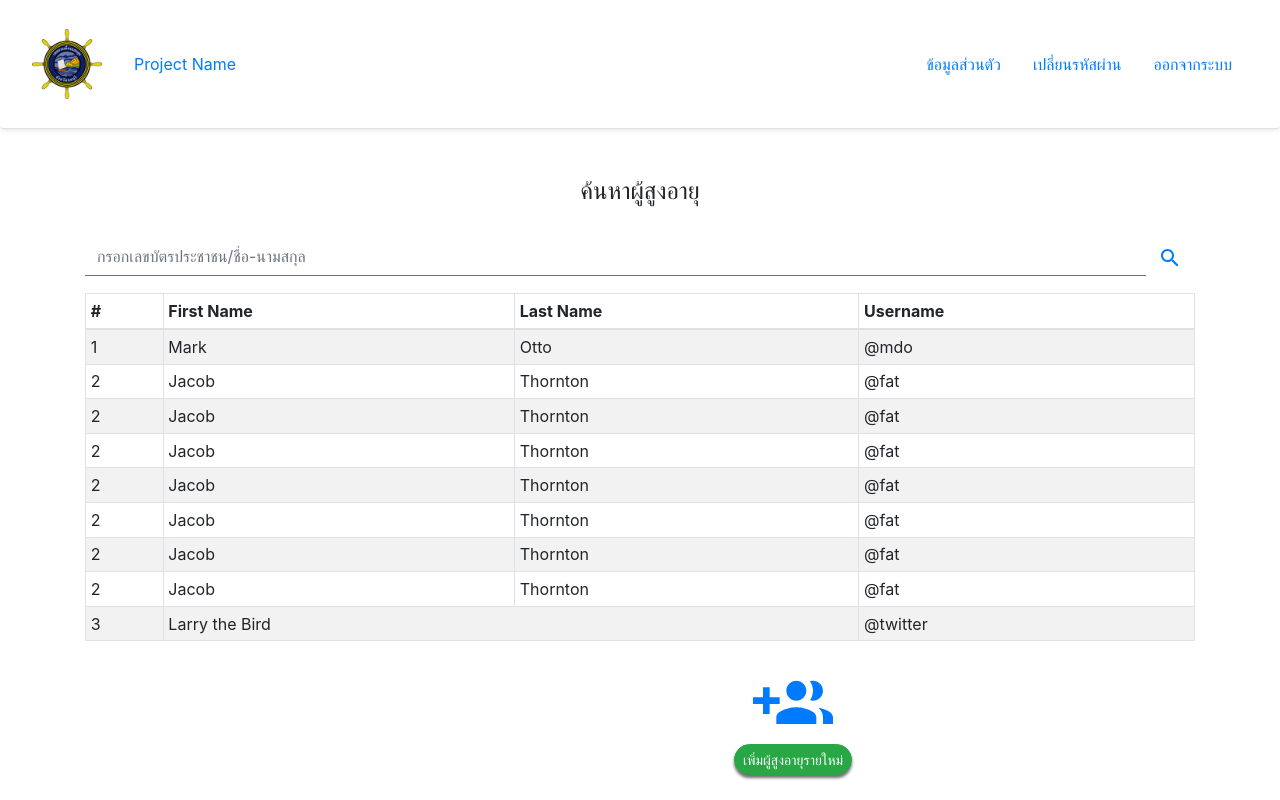
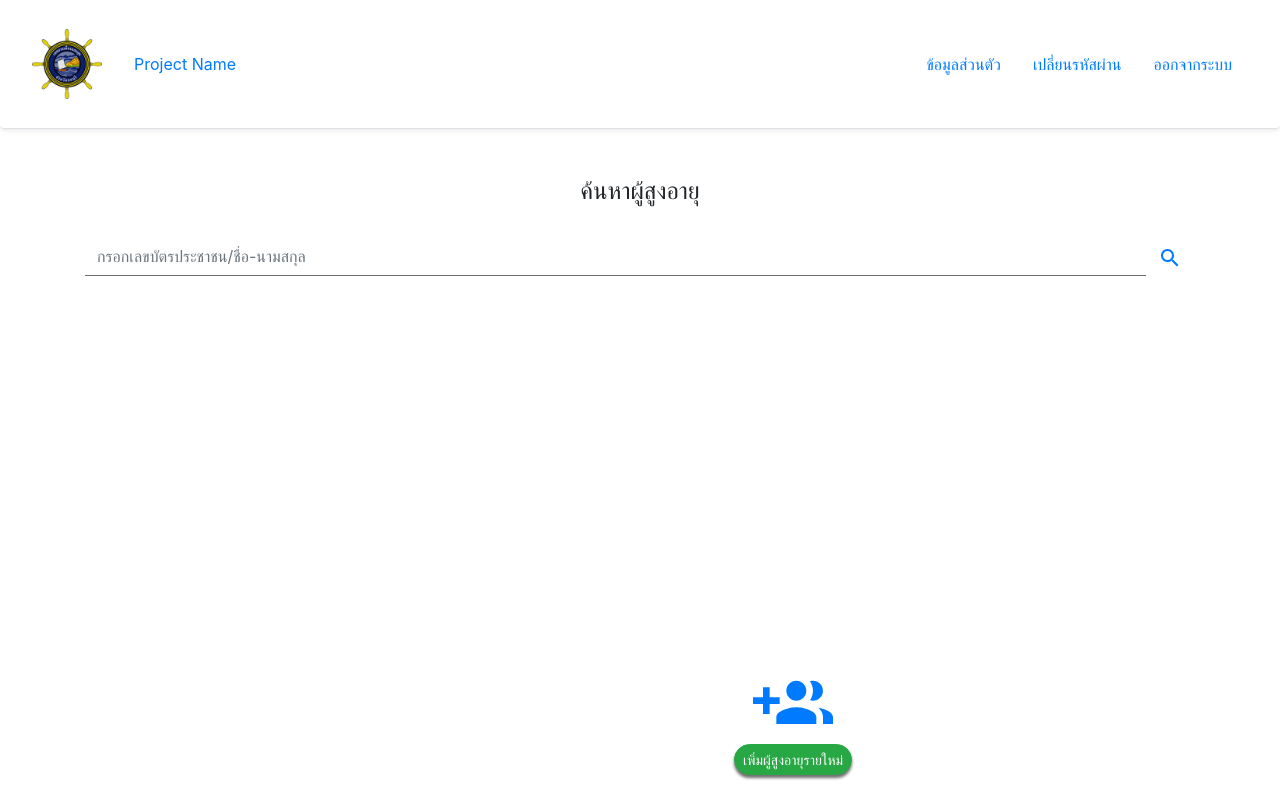
Before and after one commit to Thanawat-git/HealthCareProject, a React (Create React App) app in the folder health-care-application/: page /home in a window 1280 px wide. Built offline with nearby package versions, Linux system fonts and the light colour scheme.

Commit message:
can hide and show table

```diff
--- a/health-care-application/src/components/home-body/home-body.js
+++ b/health-care-application/src/components/home-body/home-body.js
@@ -11,6 +11,14 @@ import {
 } from "react-bootstrap";
 
 class HomeBody extends Component {
+
+  constructor(props) {
+    super(props);
+    this.state = {
+      tableShow: false
+    }
+  }
+
   render() {
     return (
       <Container fluid className="homeBody">
@@ -23,12 +31,16 @@ class HomeBody extends Component {
               className="input"
             />
             <InputGroup.Append>
-              <Button variant="link">
+              <Button
+              onClick={()=>this.setState({ tableShow: true})}
+              variant="link">
                 <SearchIcon />
               </Button>
             </InputGroup.Append>
           </InputGroup>
-          <Table/>
+          { this.state.tableShow ? <Table /> : null }
+          {/* <Table show={false}/> */}
+          {/* <Table/> */}
         </Container>
         <ButtonAdd />
       </Container>
--- a/health-care-application/src/components/home-body/table.js
+++ b/health-care-application/src/components/home-body/table.js
@@ -10,62 +10,18 @@ function table() {
             <th>#</th>
             <th>First Name</th>
             <th>Last Name</th>
-            <th>Username</th>
           </tr>
         </thead>
         <tbody>
           <tr>
             <td>1</td>
-            <td>Mark</td>
-            <td>Otto</td>
-            <td>@mdo</td>
+            <td>นางจำปา</td>
+            <td>ศรีเมือง</td>
           </tr>
           <tr>
             <td>2</td>
-            <td>Jacob</td>
-            <td>Thornton</td>
-            <td>@fat</td>
-          </tr>
-          <tr>
-            <td>2</td>
-            <td>Jacob</td>
-            <td>Thornton</td>
-            <td>@fat</td>
-          </tr>
-          <tr>
-            <td>2</td>
-            <td>Jacob</td>
-            <td>Thornton</td>
-            <td>@fat</td>
-          </tr>
-          <tr>
-            <td>2</td>
-            <td>Jacob</td>
-            <td>Thornton</td>
-            <td>@fat</td>
-          </tr>
-          <tr>
-            <td>2</td>
-            <td>Jacob</td>
-            <td>Thornton</td>
-            <td>@fat</td>
-          </tr>
-          <tr>
-            <td>2</td>
-            <td>Jacob</td>
-            <td>Thornton</td>
-            <td>@fat</td>
-          </tr>
-          <tr>
-            <td>2</td>
-            <td>Jacob</td>
-            <td>Thornton</td>
-            <td>@fat</td>
-          </tr>
-          <tr>
-            <td>3</td>
-            <td colSpan="2">Larry the Bird</td>
-            <td>@twitter</td>
+            <td>นางจำปา</td>
+            <td>แจ่มจันทร์</td>
           </tr>
         </tbody>
       </Table>
```
Also changed, not shown: health-care-application/src/components/popup/popup.js (+5 -5 lines).
